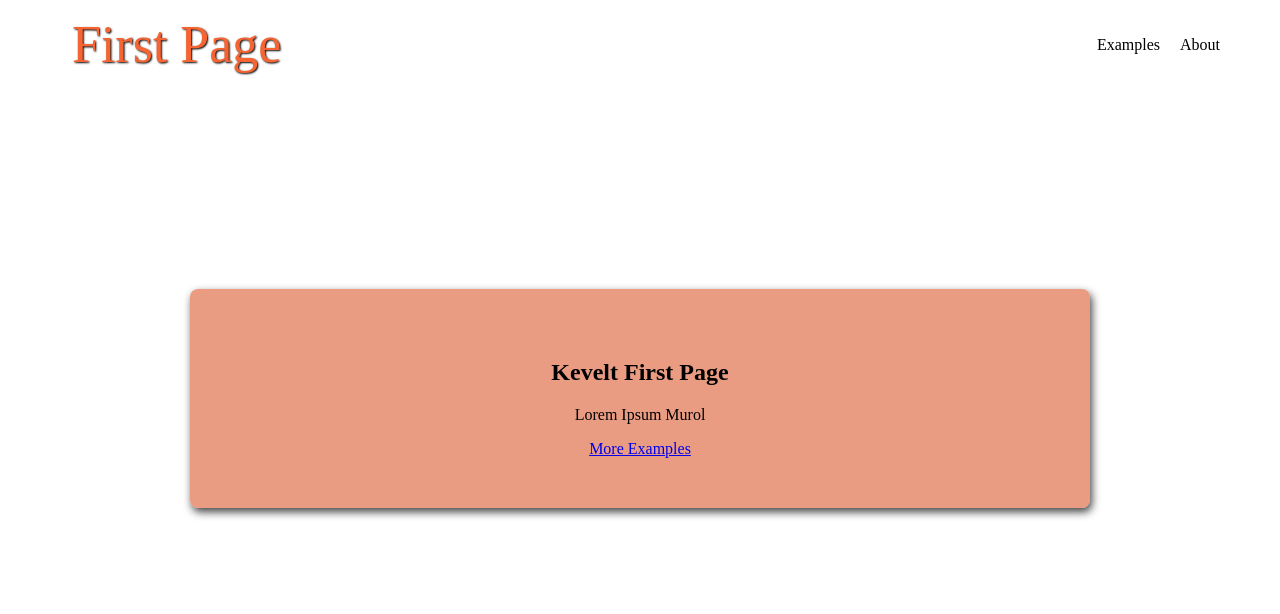
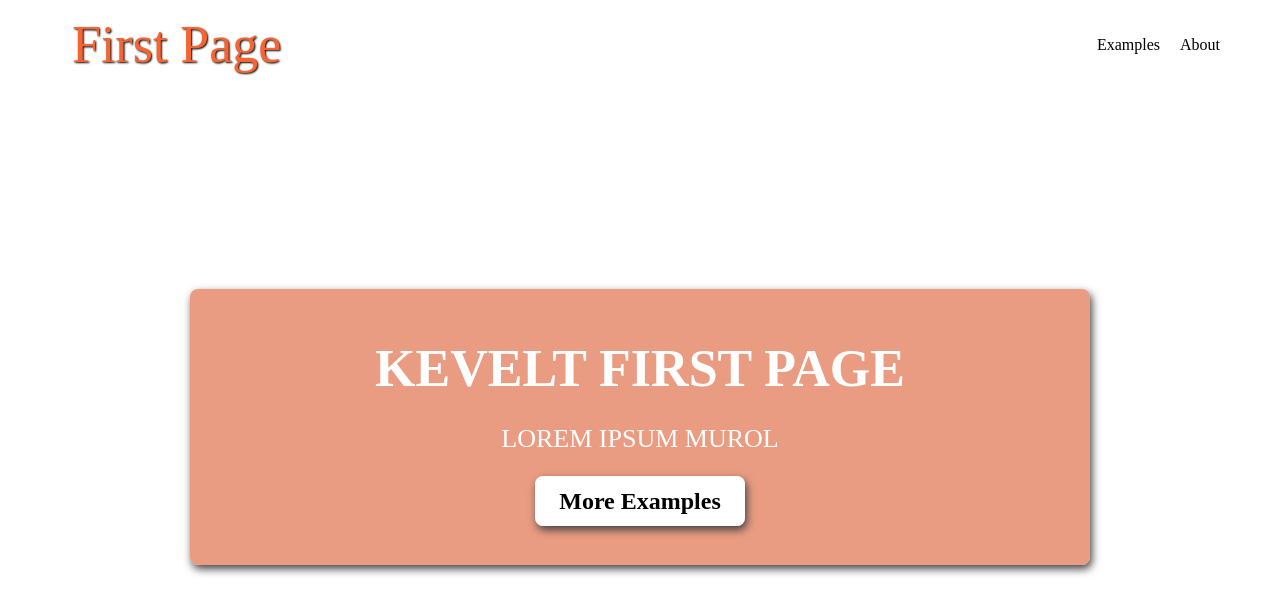
Before and after one commit to Kevelt/First-Page, a plain HTML site: page index.html in a window 1280 px wide. Drawn offline with Linux system fonts and the light colour scheme.

Commit message:
styling backgroun container

```diff
--- a/styles/styles.css
+++ b/styles/styles.css
@@ -16,3 +16,33 @@
     position: relative;
     top: 200px;
 }
+
+#background-content h1 {
+    color: white;
+    text-transform: uppercase;
+    font-size: 52px;
+    margin: 0;
+}
+
+#background-content p {
+    color: white;
+    text-transform: uppercase;
+    font-size: 26px;
+    font-weight: 300;
+    margin-bottom: 34px;
+}
+
+#background-content a {
+    text-decoration: none;
+    background-color: white;
+    padding: 12px 24px;
+    color: black;
+    font-size: 24px;
+    font-weight: bold;
+    border-radius: 8px;
+    box-shadow: 2px 4px 8px rgb(68, 67, 67);
+}
+
+#background-content a:hover {
+    background-color: rgb(255, 230, 255);
+}
```
